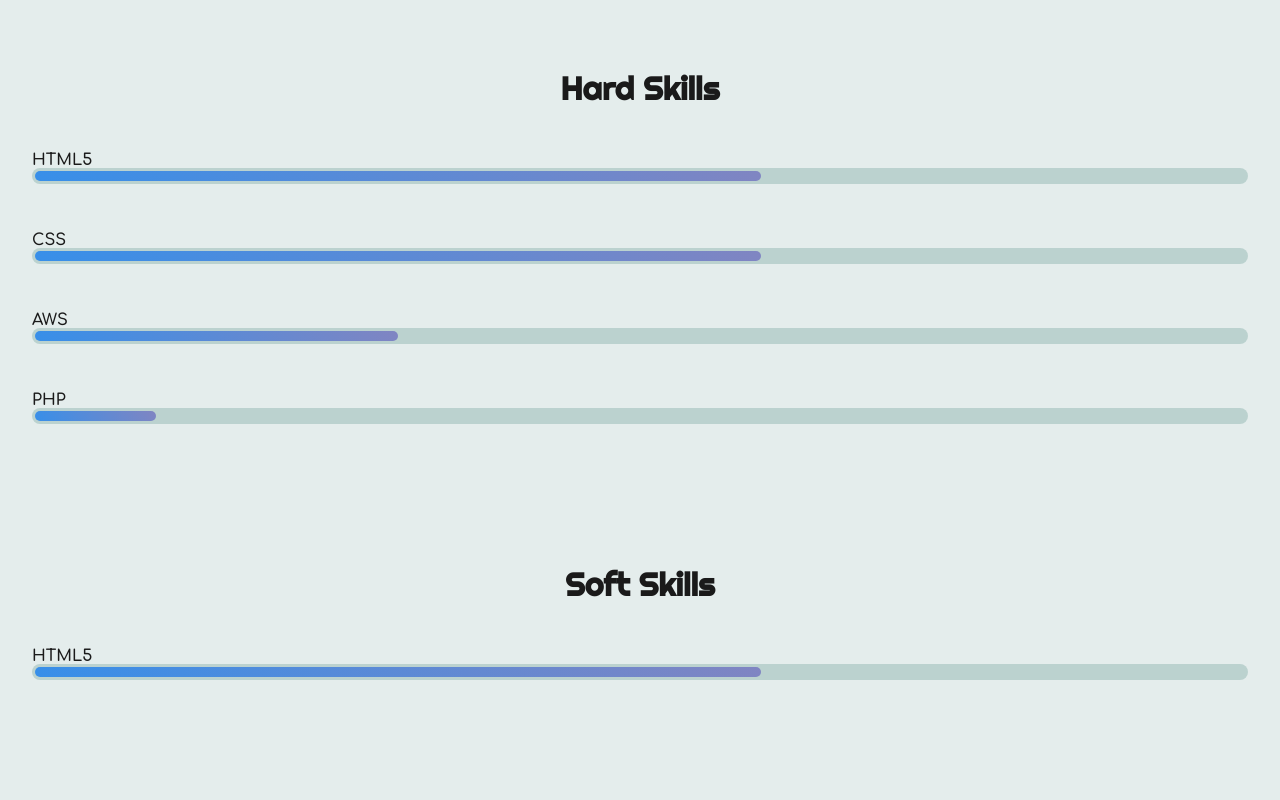
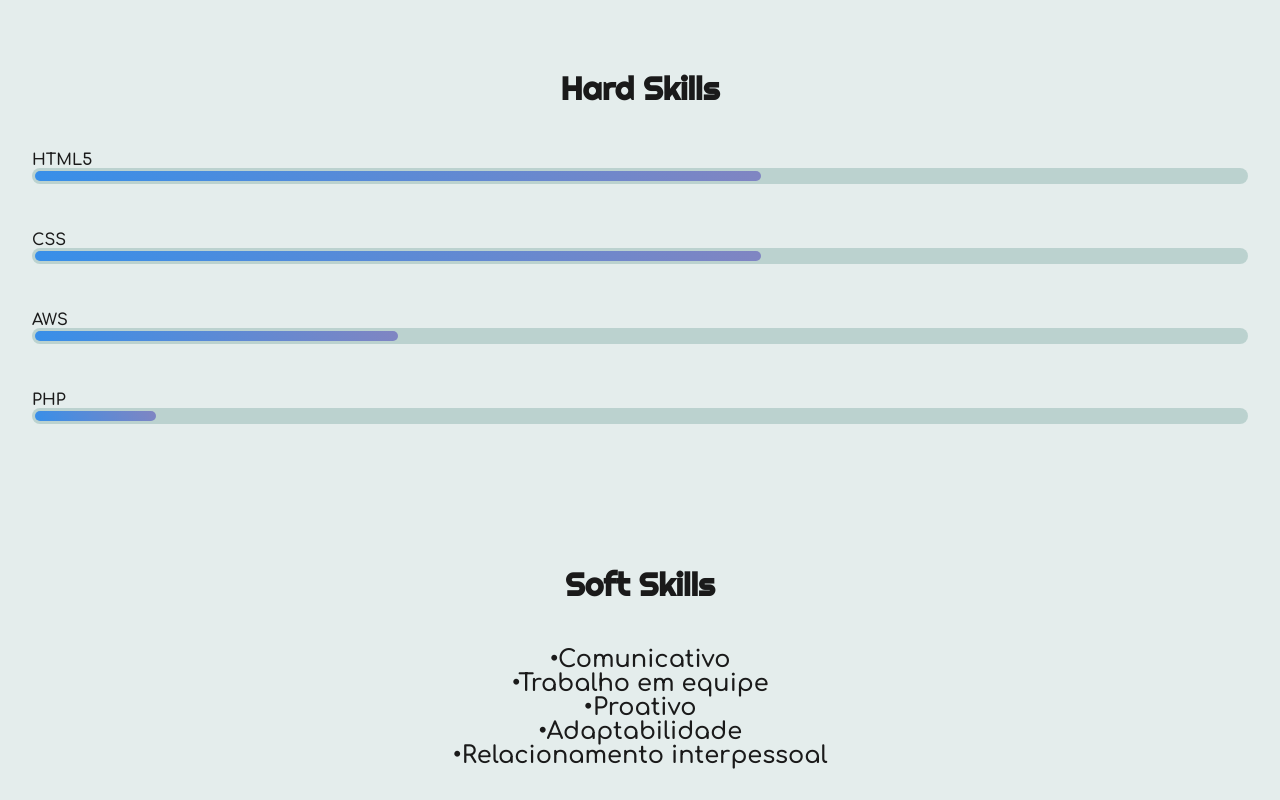
Before and after one commit to tiagoadag1203/Portifolio, a plain HTML site: page index.html in a window 1280 px wide. Shown: the part 1728-2528 px from the top of the page. Before the commit the page ends 2440 px from the top, so only its background shows below. Drawn offline with nearby package versions, Linux system fonts and the light colour scheme.

Commit message:
Adicionando a seção de softskills

```diff
--- a/css/desktop.css
+++ b/css/desktop.css
@@ -1,4 +1,7 @@
 @media only screen and (min-device-width: 1130px){
+    p{
+        padding: 3rem 10rem;
+    }
     .item:hover{
         font-size: 1.3rem;
     }
--- a/index.html
+++ b/index.html
@@ -117,16 +117,15 @@
         </section>
 
         <section id="soft__skills">
-            <div id="softskill" class="bloco">
+            <div class="bloco">
                 <h2>Soft Skills</h2>
-
-                <div id="html" class="barra">
-                    <span>HTML5</span>
-                    <div class="progressbar">
-                        <div class="progresso"></div>
-                    </div>
+                <div>
+                    <h3>•Comunicativo</h3>
+                    <h3>•Trabalho em equipe</h3>
+                    <h3>•Proativo</h3>
+                    <h3>•Adaptabilidade</h3>
+                    <h3>•Relacionamento interpessoal</h3>
                 </div>
-
             </div>
         </section>
     </main>
```
